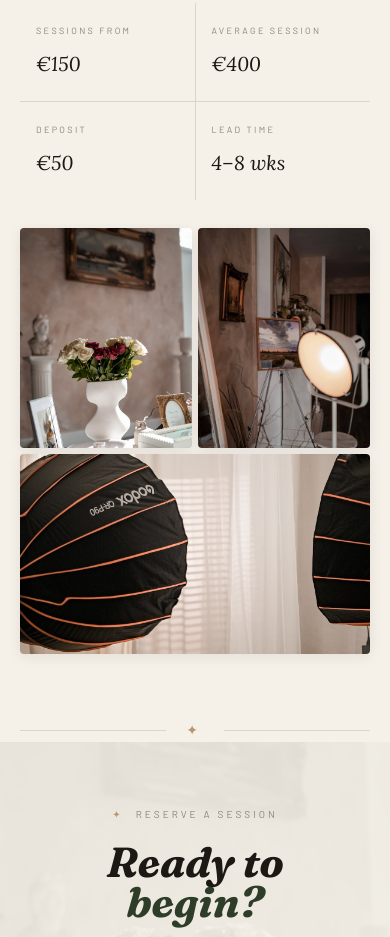
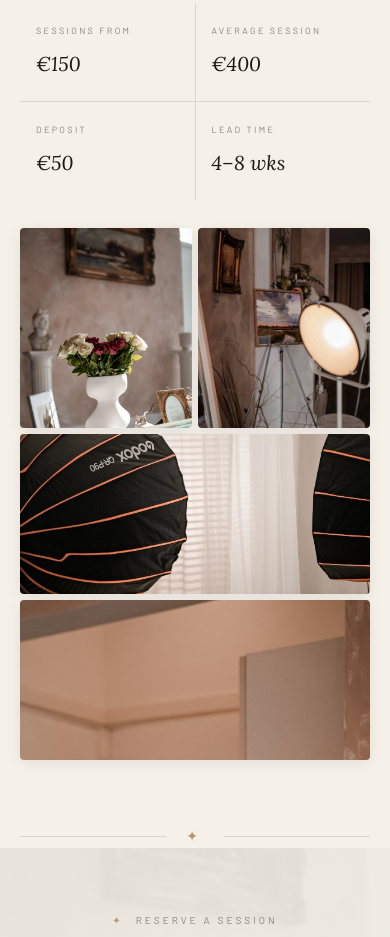
Before and after one commit to tymofiik-glitch/tattoo_dima, a plain HTML site: page index.html in a window 390 px wide. Shown: the part 6486-7423 px from the top of the page. Drawn offline with Linux system fonts and the light colour scheme.

Commit message:
Fix studio photo grid: show marshall on mobile, adjust crop positions and zoom
Co-Authored-By: Claude Sonnet 4.6 <noreply@anthropic.com>

```diff
--- a/index.html
+++ b/index.html
@@ -213,7 +213,7 @@ nav.sc .n-book:hover{background:var(--olive);color:var(--linen)}
 .sphotos{
   display:grid;
   grid-template-columns:1fr 1fr;
-  grid-template-rows:220px 200px;
+  grid-template-rows:200px 160px 160px;
   gap:6px;
   margin-top:clamp(28px,4vw,52px);
 }
@@ -221,17 +221,21 @@ nav.sc .n-book:hover{background:var(--olive);color:var(--linen)}
 .sp:hover{box-shadow:0 12px 32px rgba(26,24,20,.15);transform:translateY(-2px);z-index:2}
 .sp img{position:absolute;inset:0;width:100%;height:100%;object-fit:cover;display:block;transition:transform .6s cubic-bezier(.2,.7,.2,1)}
 .sp:hover img{transform:scale(1.05)}
-/* mobile: roses top-left, evening top-right, photo-zone bottom full-width, marshall bottom-right */
+.sp2 img{transform:scale(1.1);transform-origin:center 65%}
+.sp2:hover img{transform:scale(1.15);transform-origin:center 65%}
+.sp4 img{transform:scale(1.08);transform-origin:center 10%}
+.sp4:hover img{transform:scale(1.13);transform-origin:center 10%}
+/* mobile: roses + evening top row, photo-zone full, marshall full */
 .sp1{grid-column:1;grid-row:1}
 .sp2{grid-column:2;grid-row:1}
 .sp3{grid-column:1/span 2;grid-row:2}
-.sp4{display:none}
+.sp4{grid-column:1/span 2;grid-row:3}
 @media(min-width:680px){
   .sphotos{grid-template-columns:0.7fr 1.6fr 1fr;grid-template-rows:clamp(180px,24vw,300px) clamp(180px,24vw,300px);gap:10px}
   .sp1{grid-column:1;grid-row:1/span 2}
   .sp2{grid-column:2;grid-row:1}
   .sp3{grid-column:3;grid-row:1/span 2}
-  .sp4{display:block;grid-column:2;grid-row:2}
+  .sp4{grid-column:2;grid-row:2}
 }
 
 /* BOOKING */
@@ -650,13 +654,13 @@ footer{background:var(--ink);color:rgba(245,240,232,.48);padding:clamp(36px,5.5v
       <img src="img/studio-roses.jpg" alt="Studio — roses and sculptures" style="object-position:center 25%"/>
     </div>
     <div class="sp sp2">
-      <img src="img/studio-evening.jpg" alt="Studio — evening light and paintings" style="object-position:center 20%"/>
+      <img src="img/studio-evening.jpg" alt="Studio — evening light and paintings" style="object-position:center 65%"/>
     </div>
     <div class="sp sp3">
       <img src="img/studio-photo-zone.jpg" alt="Studio — photo zone with curtains" style="object-position:center 60%"/>
     </div>
     <div class="sp sp4">
-      <img src="img/studio-marshall.jpg" alt="Studio — Marshall speaker and details" style="object-position:center 40%"/>
+      <img src="img/studio-marshall.jpg" alt="Studio — Marshall speaker and details" style="object-position:center 10%"/>
     </div>
   </div>
 </section>
```
